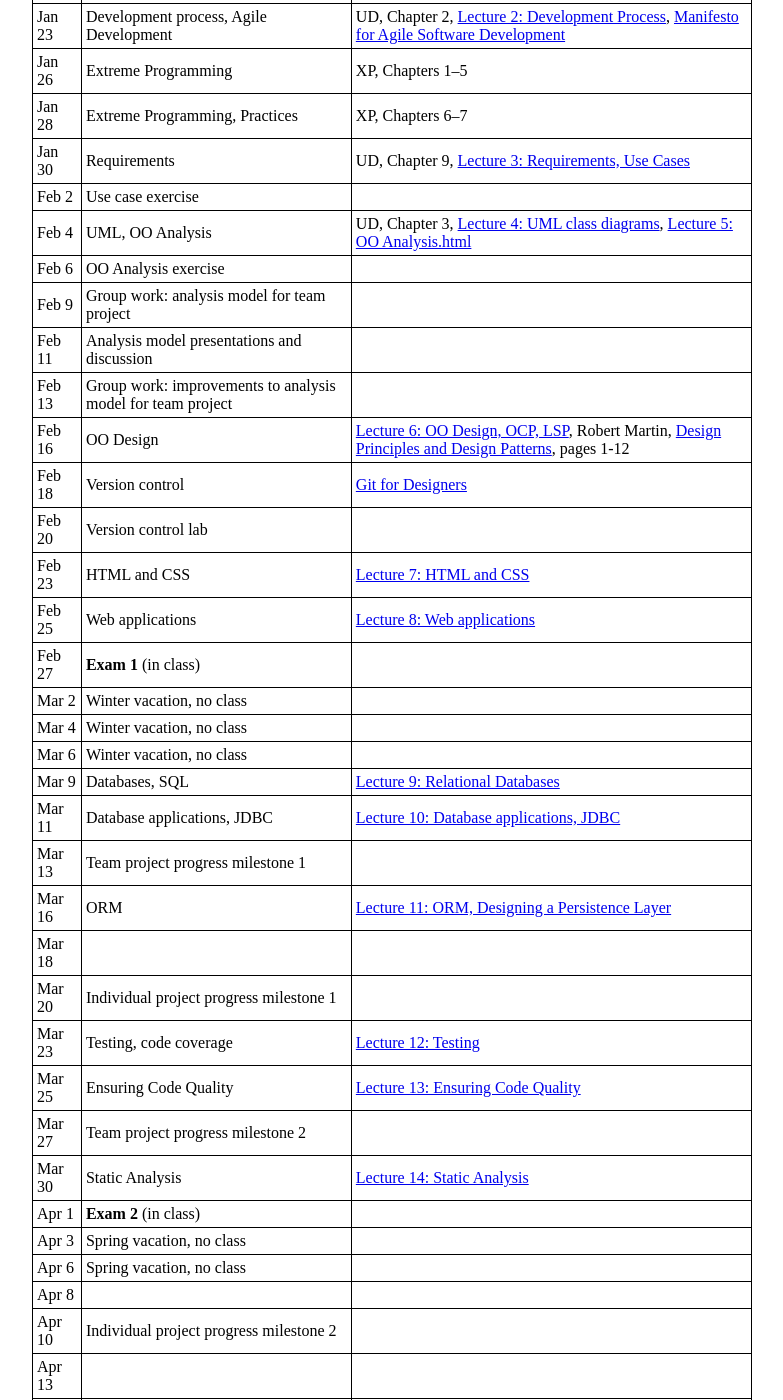
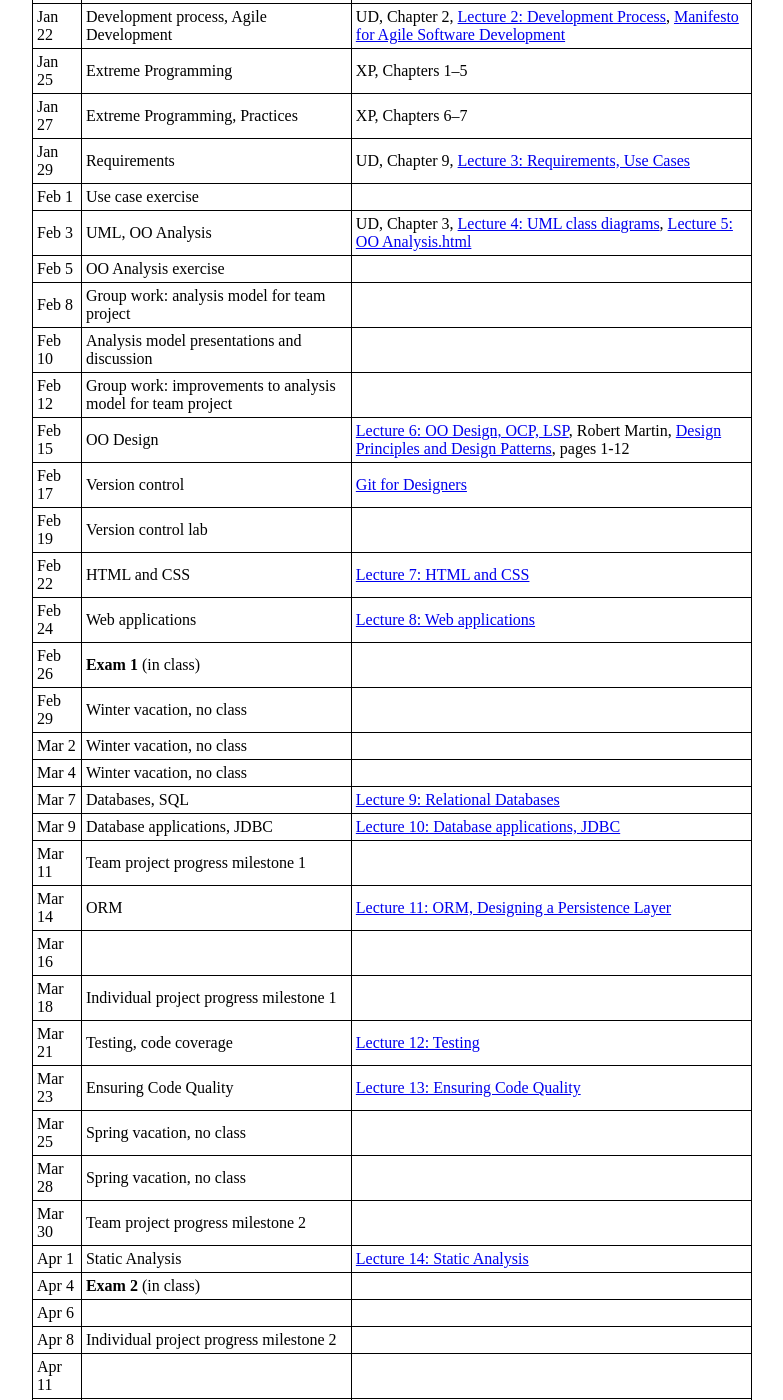
Before and after one commit to ycpcs/cs320-spring2016, a Jekyll site: the page built from schedule.md, in a window 1280 px wide and 1400 px high, scrolled down 270 px. Shown: the whole window, without its empty margins (248-1031 px from the left). Built offline with Jekyll 4.4.1, drawn with Linux system fonts in a browser that asks for light colours; Markdown is read by kramdown in place of the engine named in the settings; some of the changed text lies outside the part shown.

Commit message:
edits to schedule

```diff
--- a/schedule.md
+++ b/schedule.md
@@ -12,49 +12,49 @@ This is the schedule for the course.  It may be updated from time to time.  Upda
 
 Date | Topic/Activity | Reading
 ---- | -------------- | -------
-Jan 21 | Course intro | [Lecture 1: Course Overview, OOP](lectures/lecture01.html)
-Jan 23 | Development process, Agile Development | UD, Chapter 2, [Lecture 2: Development Process](lectures/lecture02.html), [Manifesto for Agile Software Development](http://www.agilemanifesto.org/)
-Jan 26 | Extreme Programming | XP, Chapters 1&ndash;5
-Jan 28 | Extreme Programming, Practices | XP, Chapters 6&ndash;7
-Jan 30 | Requirements | UD, Chapter 9, [Lecture 3: Requirements, Use Cases](lectures/lecture03.html)
-Feb 2 | Use case exercise |
-Feb 4 | UML, OO Analysis | UD, Chapter 3, [Lecture 4: UML class diagrams](lectures/lecture04.html), [Lecture 5: OO Analysis.html](lectures/lecture05.html)
-Feb 6 | OO Analysis exercise |
-Feb 9 | Group work: analysis model for team project
-Feb 11 | Analysis model presentations and discussion
-Feb 13 | Group work: improvements to analysis model for team project
-Feb 16 | OO Design | [Lecture 6: OO Design, OCP, LSP](lectures/lecture06.html), Robert Martin, [Design Principles and Design Patterns](http://www.objectmentor.com/resources/articles/Principles_and_Patterns.pdf), pages 1-12
-Feb 18 | Version control | [Git for Designers](http://hoth.entp.com/output/git_for_designers.html)
-Feb 20 | Version control lab |
-Feb 23 | HTML and CSS | [Lecture 7: HTML and CSS](lectures/lecture07.html)
-Feb 25 | Web applications | [Lecture 8: Web applications](lectures/lecture08.html)
-Feb 27 | **Exam 1** (in class)
+Jan 20 | Course intro | [Lecture 1: Course Overview, OOP](lectures/lecture01.html)
+Jan 22 | Development process, Agile Development | UD, Chapter 2, [Lecture 2: Development Process](lectures/lecture02.html), [Manifesto for Agile Software Development](http://www.agilemanifesto.org/)
+Jan 25 | Extreme Programming | XP, Chapters 1&ndash;5
+Jan 27 | Extreme Programming, Practices | XP, Chapters 6&ndash;7
+Jan 29 | Requirements | UD, Chapter 9, [Lecture 3: Requirements, Use Cases](lectures/lecture03.html)
+Feb 1 | Use case exercise |
+Feb 3 | UML, OO Analysis | UD, Chapter 3, [Lecture 4: UML class diagrams](lectures/lecture04.html), [Lecture 5: OO Analysis.html](lectures/lecture05.html)
+Feb 5 | OO Analysis exercise |
+Feb 8 | Group work: analysis model for team project
+Feb 10 | Analysis model presentations and discussion
+Feb 12 | Group work: improvements to analysis model for team project
+Feb 15 | OO Design | [Lecture 6: OO Design, OCP, LSP](lectures/lecture06.html), Robert Martin, [Design Principles and Design Patterns](http://www.objectmentor.com/resources/articles/Principles_and_Patterns.pdf), pages 1-12
+Feb 17 | Version control | [Git for Designers](http://hoth.entp.com/output/git_for_designers.html)
+Feb 19 | Version control lab |
+Feb 22 | HTML and CSS | [Lecture 7: HTML and CSS](lectures/lecture07.html)
+Feb 24 | Web applications | [Lecture 8: Web applications](lectures/lecture08.html)
+Feb 26 | **Exam 1** (in class)
+Feb 29 | Winter vacation, no class
 Mar 2 | Winter vacation, no class
 Mar 4 | Winter vacation, no class
-Mar 6 | Winter vacation, no class
-Mar 9 | Databases, SQL | [Lecture 9: Relational Databases](lectures/lecture09.html)
-Mar 11 | Database applications, JDBC | [Lecture 10: Database applications, JDBC](lectures/lecture10.html)
-Mar 13 | Team project progress milestone 1
-Mar 16 | ORM | [Lecture 11: ORM, Designing a Persistence Layer](lectures/lecture11.html)
-Mar 18 |
-Mar 20 | Individual project progress milestone 1
-Mar 23 | Testing, code coverage | [Lecture 12: Testing](lectures/lecture12.html)
-Mar 25 | Ensuring Code Quality | [Lecture 13: Ensuring Code Quality](lectures/lecture13.html)
-Mar 27 | Team project progress milestone 2
-Mar 30 | Static Analysis | [Lecture 14: Static Analysis](lectures/lecture14.html)
-Apr 1 | **Exam 2** (in class)
-Apr 3 | Spring vacation, no class
-Apr 6 | Spring vacation, no class
-Apr 8 |
-Apr 10 | Individual project progress milestone 2
+Mar 7 | Databases, SQL | [Lecture 9: Relational Databases](lectures/lecture09.html)
+Mar 9 | Database applications, JDBC | [Lecture 10: Database applications, JDBC](lectures/lecture10.html)
+Mar 11 | Team project progress milestone 1
+Mar 14 | ORM | [Lecture 11: ORM, Designing a Persistence Layer](lectures/lecture11.html)
+Mar 16 |
+Mar 18 | Individual project progress milestone 1
+Mar 21 | Testing, code coverage | [Lecture 12: Testing](lectures/lecture12.html)
+Mar 23 | Ensuring Code Quality | [Lecture 13: Ensuring Code Quality](lectures/lecture13.html)
+Mar 25 | Spring vacation, no class
+Mar 28 | Spring vacation, no class
+Mar 30 | Team project progress milestone 2
+Apr 1 | Static Analysis | [Lecture 14: Static Analysis](lectures/lecture14.html)
+Apr 4 | **Exam 2** (in class)
+Apr 6 |
+Apr 8 | Individual project progress milestone 2
+Apr 11 |
 Apr 13 |
-Apr 15 |
-Apr 17 | Team project progress milestone 3
+Apr 15 | Team project progress milestone 3
+Apr 18 |
 Apr 20 |
-Apr 22 |
-Apr 24 | Individual project progress milestone 3
+Apr 22 | Individual project progress milestone 3
+Apr 25 |
 Apr 27 |
-Apr 29 |
-May 1 | Team project progress milestone 4
-May 4 |
-May 6 | Individual project progress milestone 4
+Apr 29 | Team project progress milestone 4
+May 2 |
+May 4 | Individual project progress milestone 4
```
